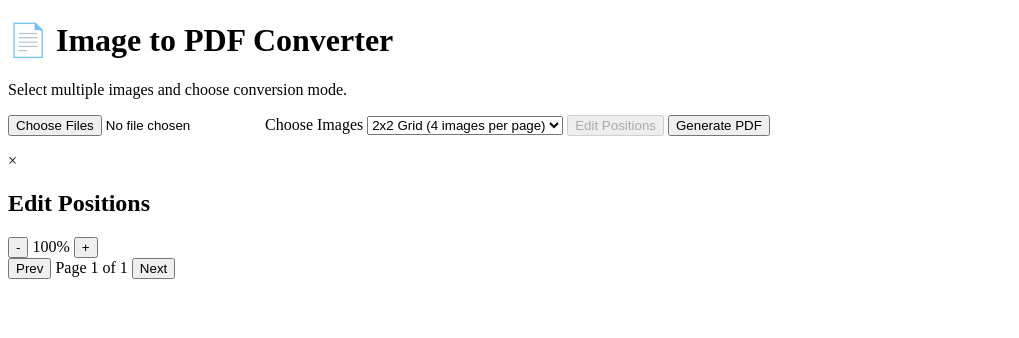
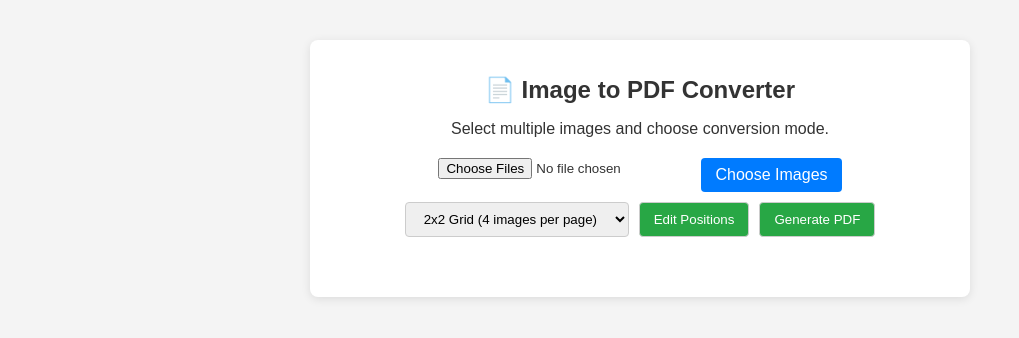
Before and after one commit to pranavpk-05/4in1, a plain HTML site: page index.html in a window 1280 px wide. Shown: the whole page, without its empty margins (0-1019 px from the left). Drawn offline with nearby package versions, Linux system fonts and the light colour scheme; files that its build step writes are made by us from their sources; the site is published under a folder, as on GitHub Pages, so addresses that start at the root find nothing.

Commit message:
Fix : paths

```diff
--- a/index.html
+++ b/index.html
@@ -5,7 +5,7 @@
     <meta http-equiv="X-UA-Compatible" content="IE=edge" />
     <meta name="viewport" content="width=device-width, initial-scale=1.0" />
     <title>Image to PDF Converter</title>
-    <link rel="stylesheet" href="/image-to-pdf/style.css" />
+    <link rel="stylesheet" href="style.css" />
 </head>
 <body>
     <div class="container">
@@ -46,6 +46,6 @@
         </div>
     </div>
     <script src="https://cdnjs.cloudflare.com/ajax/libs/jspdf/2.5.1/jspdf.umd.min.js"></script>
-    <script src="/image-to-pdf/script.js"></script>
+    <script src="script.js"></script>
 </body>
 </html>
```
